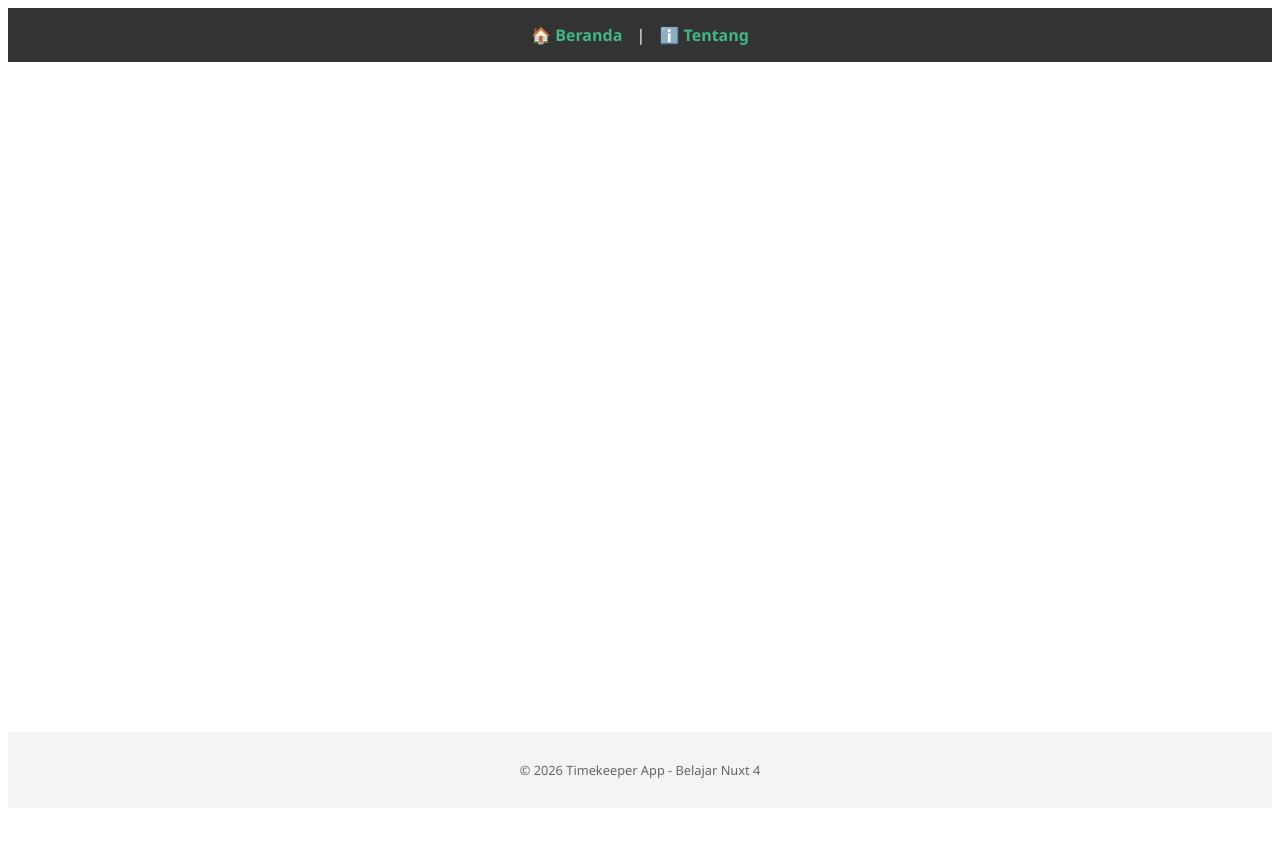
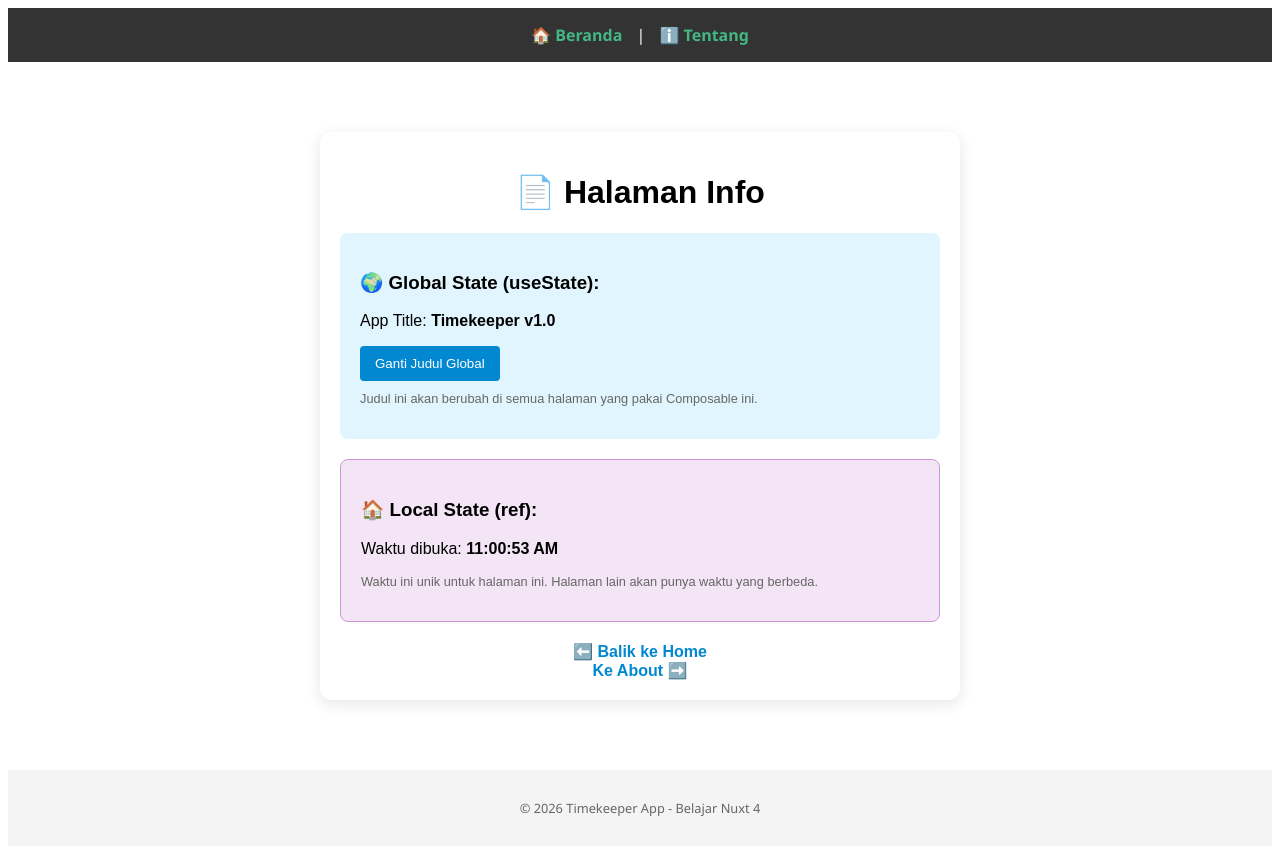
Before and after one commit to atiohaidar/timekeeper, a Nuxt app: page /info in a window 1280 px wide. Before the commit the page ends 816 px from the top, so only its background shows below. Built offline with nearby package versions, Linux system fonts and the light colour scheme.

Commit message:
Learn: ref

```diff
--- /dev/null
+++ b/app/composables/useAppStatus.ts
@@ -0,0 +1,15 @@
+export const useAppStatus = () => {
+    // 1. useState: Ini GLOBAL. Nilainya sama di semua komponen.
+    // Cocok untuk: User Profile, Theme, Global Settings.
+    const globalAppTitle = useState('app-title', () => 'Timekeeper v1.0')
+
+    // 2. ref: Ini LOKAL per panggilan.
+    // Jika kamu panggil useAppStatus() di dua tempat, masing-masing punya 'localTime' sendiri.
+    const localVisitTime = ref(new Date().toLocaleTimeString())
+
+    // Kita bisa bungkus keduanya dalam satu Composable
+    return {
+        globalAppTitle,
+        localVisitTime
+    }
+}
--- /dev/null
+++ b/app/pages/info.vue
@@ -0,0 +1,68 @@
+<script setup lang="ts">
+// Kita panggil Composable yang baru kita buat
+const { globalAppTitle, localVisitTime } = useAppStatus()
+
+// Mencoba mengubah global state
+const editTitle = () => {
+  globalAppTitle.value = "Timekeeper - Updated"
+}
+</script>
+
+<template>
+  <div class="main-container">
+    <h1>📄 Halaman Info</h1>
+
+    <div class="box">
+      <h3>🌍 Global State (useState):</h3>
+      <p>App Title: <strong>{{ globalAppTitle }}</strong></p>
+      <button @click="editTitle" class="btn">Ganti Judul Global</button>
+      <p class="small">Judul ini akan berubah di semua halaman yang pakai Composable ini.</p>
+    </div>
+
+    <div class="box local">
+      <h3>🏠 Local State (ref):</h3>
+      <p>Waktu dibuka: <strong>{{ localVisitTime }}</strong></p>
+      <p class="small">Waktu ini unik untuk halaman ini. Halaman lain akan punya waktu yang berbeda.</p>
+    </div>
+
+    <div class="navigation">
+      <NuxtLink to="/">⬅️ Balik ke Home</NuxtLink> <br>
+      <NuxtLink to="/about">Ke About ➡️</NuxtLink>
+    </div>
+  </div>
+</template>
+
+<style scoped>
+.main-container {
+  font-family: sans-serif;
+  max-width: 600px;
+  margin: 50px auto;
+  text-align: center;
+  padding: 20px;
+  background: white;
+  border-radius: 12px;
+  box-shadow: 0 4px 15px rgba(0,0,0,0.1);
+}
+.box {
+  background: #e1f5fe;
+  padding: 20px;
+  border-radius: 8px;
+  margin-bottom: 20px;
+  text-align: left;
+}
+.box.local {
+  background: #f3e5f5;
+  border: 1px solid #ce93d8;
+}
+.btn {
+  background: #0288d1;
+  color: white;
+  border: none;
+  padding: 10px 15px;
+  border-radius: 4px;
+  cursor: pointer;
+}
+.navigation { margin-top: 20px; }
+a { color: #0288d1; font-weight: bold; text-decoration: none; }
+.small { font-size: 0.8rem; color: #666; margin-top: 10px; }
+</style>
```
Also changed, not shown: 2 other files (tests, documents, lock files or other folders).
